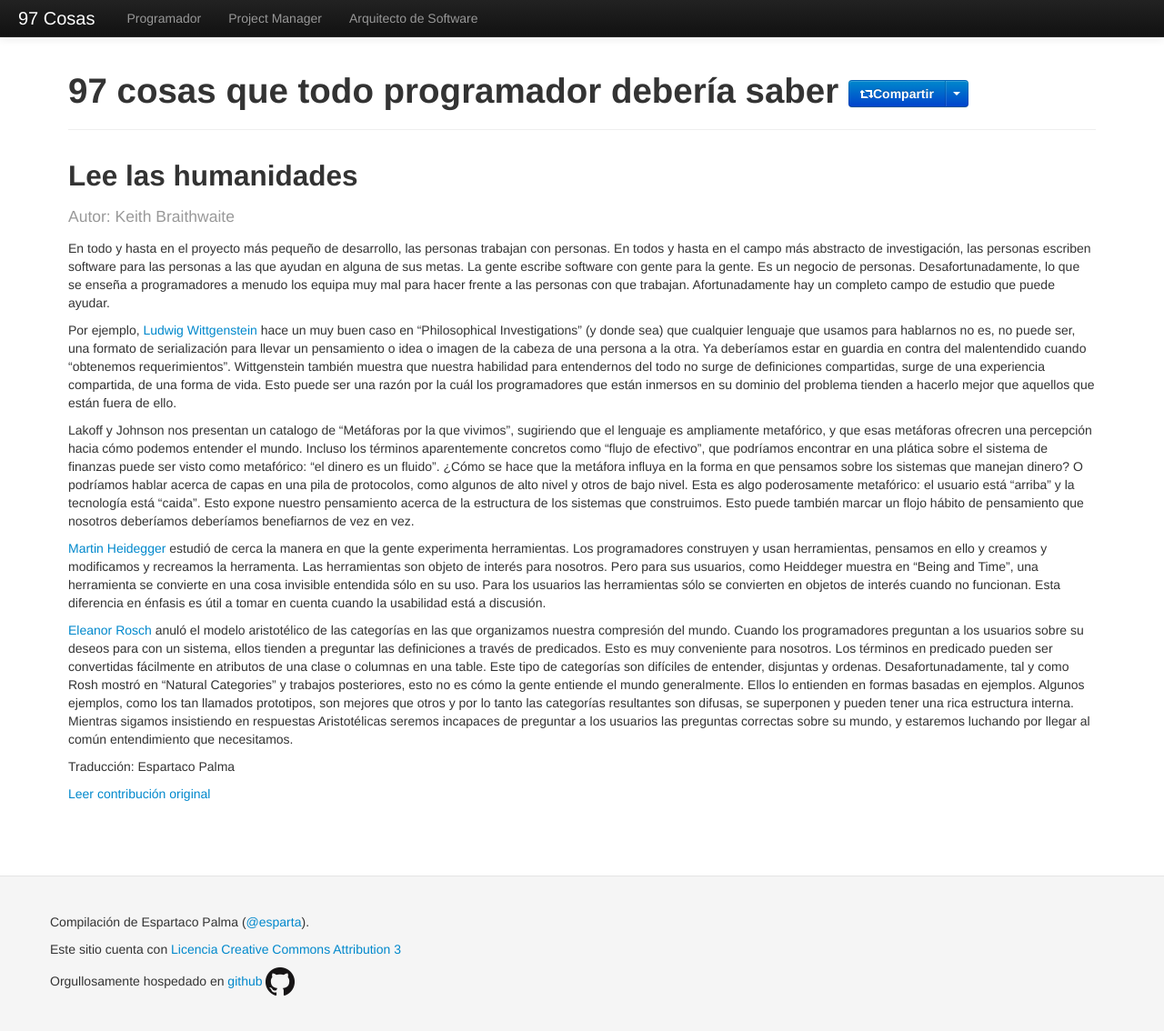
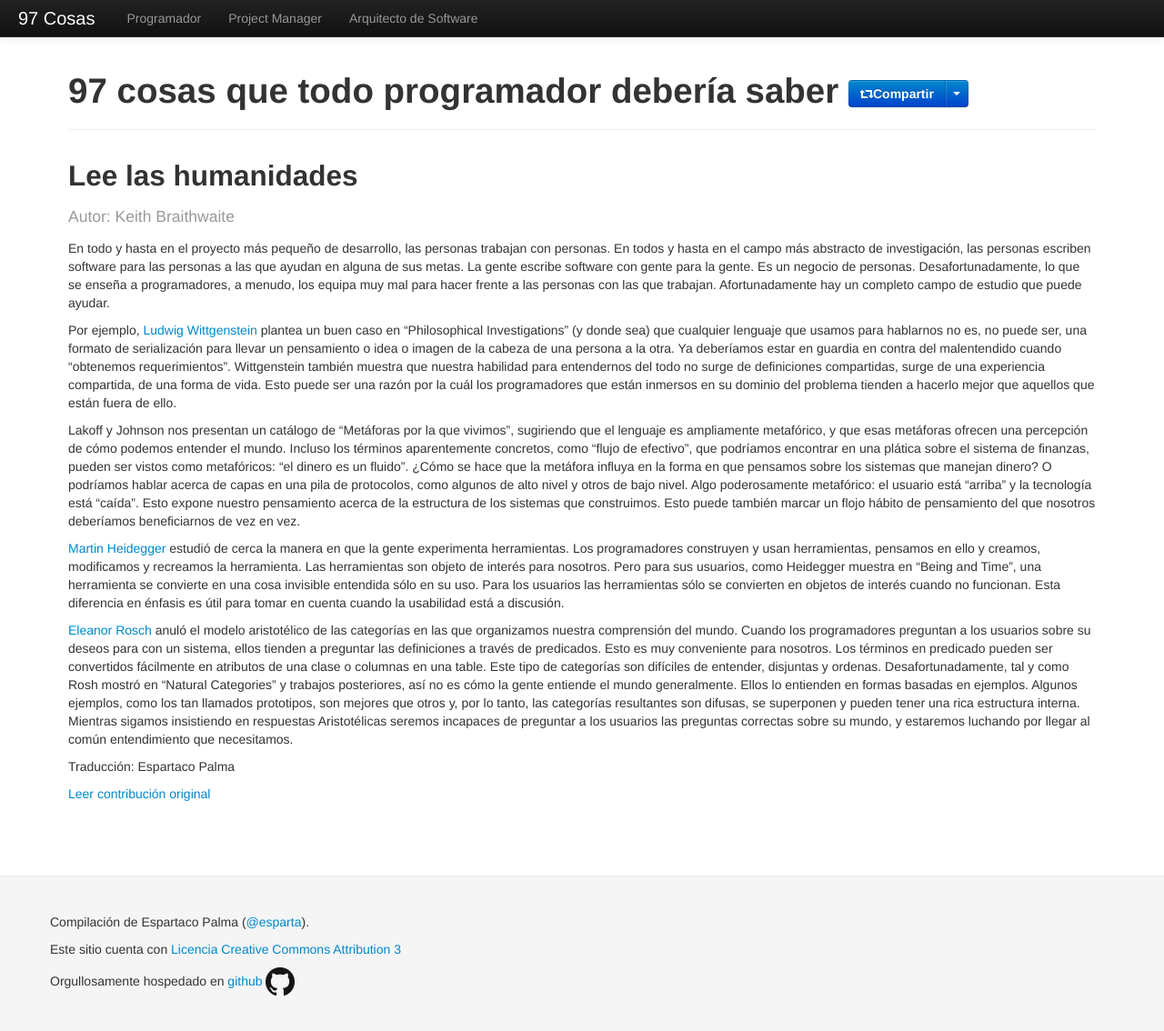
Before and after one commit to esparta/97cosas, a Jekyll site: the page built from programador/lee-humanidades.md, in a window 1280 px wide and 1136 px high. Shown: the whole window at 91% size. Built offline with Jekyll 4.4.1, drawn with Linux system fonts in a browser that asks for light colours; comment, search, counter and statistics services are not loaded.

Commit message:
Spelling corrections on lee-humanidades

```diff
--- a/programador/lee-humanidades.md
+++ b/programador/lee-humanidades.md
@@ -12,65 +12,64 @@ trabajan con personas. En todos y hasta en el campo más abstracto de
 investigación, las personas escriben software para las personas a las
 que ayudan en alguna de sus metas. La gente escribe software con gente
 para la gente. Es un negocio de personas. Desafortunadamente, lo que se
-enseña a programadores a menudo los equipa muy mal para hacer frente a
-las personas con que trabajan. Afortunadamente hay un completo campo de
-estudio que puede ayudar.
+enseña a programadores, a menudo, los equipa muy mal para hacer frente a
+las personas con las que trabajan. Afortunadamente hay un completo campo
+de estudio que puede ayudar.
 
-Por ejemplo, [Ludwig Wittgenstein][1] hace un muy buen caso en
-"Philosophical Investigations" (y donde sea) que cualquier lenguaje que
+Por ejemplo, [Ludwig Wittgenstein][1] plantea un buen caso en
+“Philosophical Investigations” (y donde sea) que cualquier lenguaje que
 usamos para hablarnos no es, no puede ser, una formato de serialización
 para llevar un pensamiento o idea o imagen de la cabeza de una persona a
 la otra. Ya deberíamos estar en guardia en contra del malentendido
-cuando "obtenemos requerimientos". Wittgenstein también muestra que
+cuando “obtenemos requerimientos”. Wittgenstein también muestra que
 nuestra habilidad para entendernos del todo no surge de definiciones
 compartidas, surge de una experiencia compartida, de una forma de vida.
 Esto puede ser una razón por la cuál los programadores que están
 inmersos en su dominio del problema tienden a hacerlo mejor que aquellos
 que están fuera de ello.
 
-Lakoff y Johnson nos presentan un catalogo de "Metáforas por la que
-vivimos", sugiriendo que el lenguaje es ampliamente metafórico, y que
-esas metáforas ofrecren una percepción hacia cómo podemos entender el
-mundo. Incluso los términos aparentemente concretos como "flujo de
-efectivo", que podríamos encontrar en una plática sobre el sistema de
-finanzas puede ser visto como metafórico: "el dinero es un fluido".
-¿Cómo se hace que la metáfora influya en la forma en que pensamos sobre
-los sistemas que manejan dinero? O podríamos hablar acerca de capas en
-una pila de protocolos, como algunos de alto nivel y otros de bajo
-nivel. Esta es algo poderosamente metafórico: el usuario está "arriba" y
-la tecnología está "caida". Esto expone nuestro pensamiento acerca de la
-estructura de los sistemas que construimos. Esto puede también marcar un
-flojo hábito de pensamiento que nosotros deberíamos deberíamos
-benefiarnos de vez en vez.
+Lakoff y Johnson nos presentan un catálogo de “Metáforas por la que
+vivimos”, sugiriendo que el lenguaje es ampliamente metafórico, y que
+esas metáforas ofrecen una percepción de cómo podemos entender el mundo.
+Incluso los términos aparentemente concretos, como “flujo de efectivo”,
+que podríamos encontrar en una plática sobre el sistema de finanzas,
+pueden ser vistos como metafóricos: “el dinero es un fluido”. ¿Cómo se
+hace que la metáfora influya en la forma en que pensamos sobre los
+sistemas que manejan dinero? O podríamos hablar acerca de capas en una
+pila de protocolos, como algunos de alto nivel y otros de bajo nivel.
+Algo poderosamente metafórico: el usuario está “arriba” y la tecnología
+está “caída”. Esto expone nuestro pensamiento acerca de la estructura de
+los sistemas que construimos. Esto puede también marcar un flojo hábito
+de pensamiento del que nosotros deberíamos beneficiarnos de vez en vez.
 
 [Martin Heidegger][2] estudió de cerca la manera en que la gente
 experimenta herramientas. Los programadores construyen y usan
-herramientas, pensamos en ello y creamos y modificamos y recreamos la
-herramenta. Las herramientas son objeto de interés para nosotros. Pero
-para sus usuarios, como Heiddeger muestra en "Being and Time", una
+herramientas, pensamos en ello y creamos, modificamos y recreamos la
+herramienta. Las herramientas son objeto de interés para nosotros. Pero
+para sus usuarios, como Heidegger muestra en “Being and Time”, una
 herramienta se convierte en una cosa invisible entendida sólo en su uso.
 Para los usuarios las herramientas sólo se convierten en objetos de
-interés cuando no funcionan. Esta diferencia en énfasis es útil a tomar
-en cuenta cuando la usabilidad está a discusión.
+interés cuando no funcionan. Esta diferencia en énfasis es útil para
+tomar en cuenta cuando la usabilidad está a discusión.
+
 
 [Eleanor Rosch][3] anuló el modelo aristotélico de las categorías en las
-que organizamos nuestra compresión del mundo. Cuando los programadores
+que organizamos nuestra comprensión del mundo. Cuando los programadores
 preguntan a los usuarios sobre su deseos para con un sistema, ellos
 tienden a preguntar las definiciones a través de predicados. Esto es muy
 conveniente para nosotros. Los términos en predicado pueden ser
-convertidas fácilmente en atributos de una clase o columnas en una
+convertidos fácilmente en atributos de una clase o columnas en una
 table. Este tipo de categorías son difíciles de entender, disjuntas y
-ordenas. Desafortunadamente, tal y como Rosh mostró en "Natural
-Categories" y trabajos posteriores, esto no es cómo la gente entiende el
+ordenas. Desafortunadamente, tal y como Rosh mostró en “Natural
+Categories” y trabajos posteriores, así no es cómo la gente entiende el
 mundo generalmente. Ellos lo entienden en formas basadas en ejemplos.
 Algunos ejemplos, como los tan llamados prototipos, son mejores que
-otros y por lo tanto las categorías resultantes son difusas, se
+otros y, por lo tanto, las categorías resultantes son difusas, se
 superponen y pueden tener una rica estructura interna. Mientras sigamos
 insistiendo en respuestas Aristotélicas seremos incapaces de preguntar a
 los usuarios las preguntas correctas sobre su mundo, y estaremos
 luchando por llegar al común entendimiento que necesitamos.
 
-
 [1]: https://en.wikipedia.org/wiki/Ludwig_Wittgenstein
 [2]: https://en.wikipedia.org/wiki/Martin_Heidegger
 [3]: https://en.wikipedia.org/wiki/Eleanor_Rosch
```
